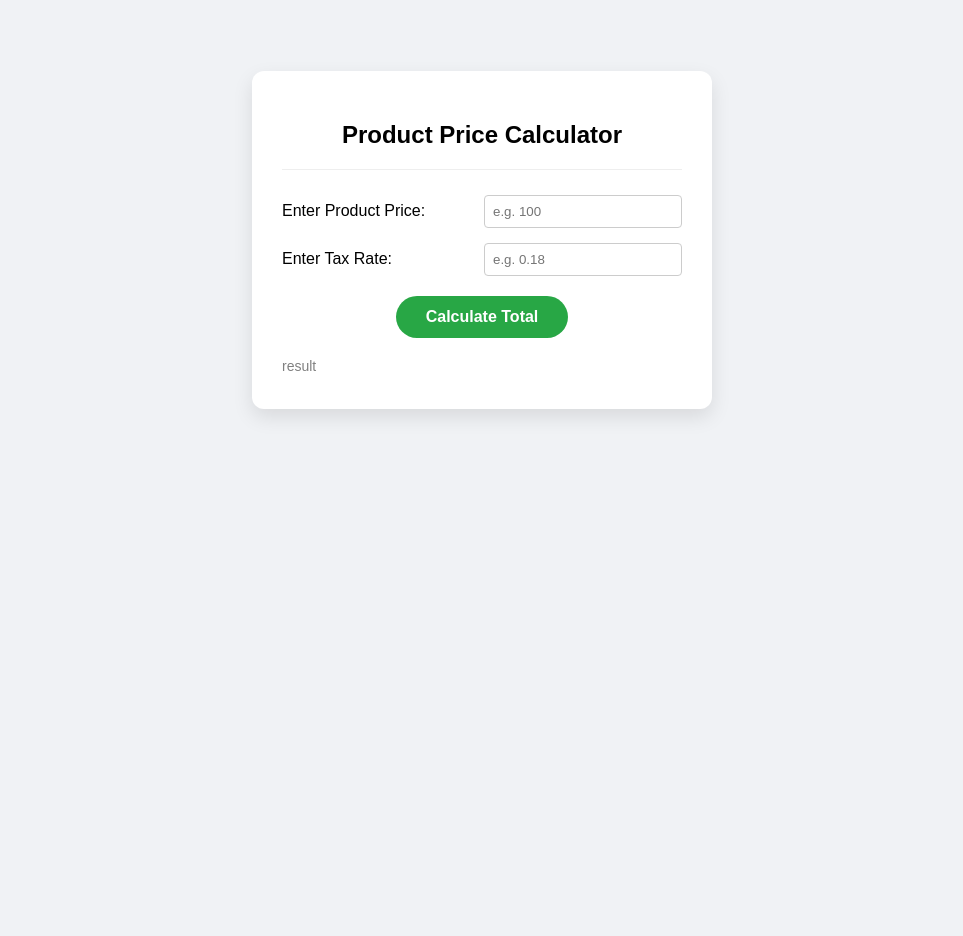
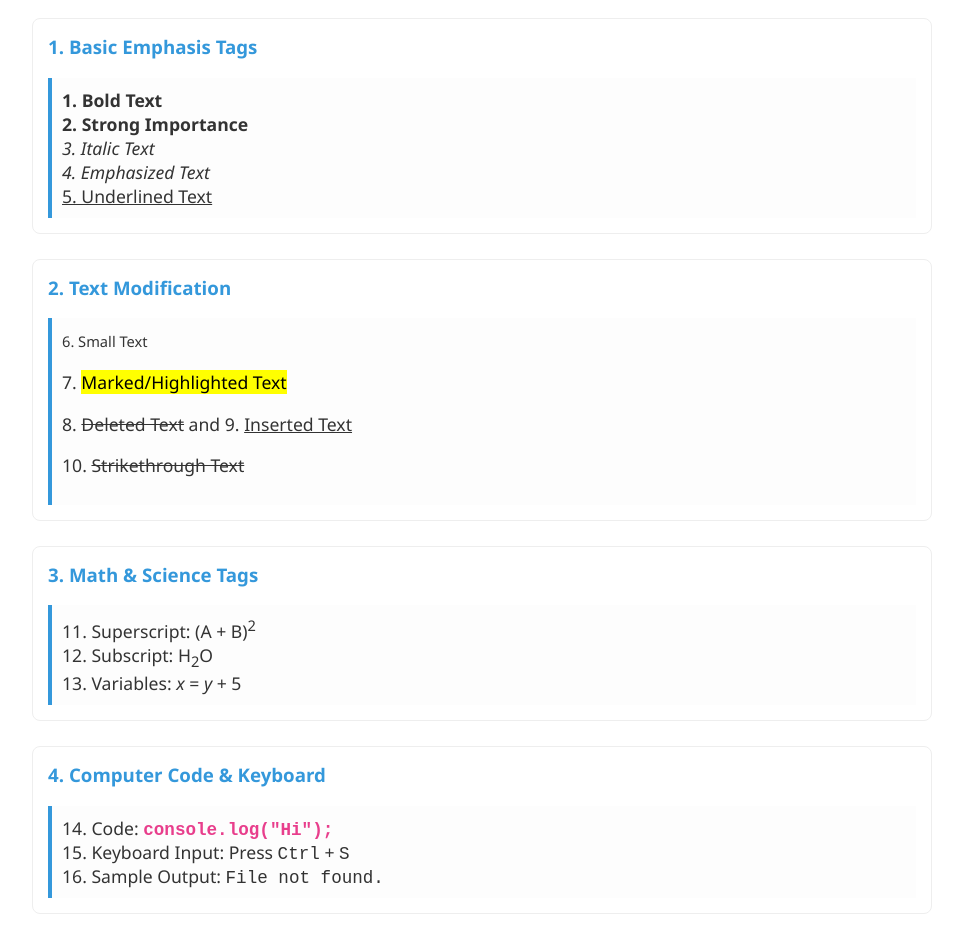
Before and after one commit to asmitha2k4/web-programming, a plain HTML site: page formatting tags/index.html in a window 1280 px wide. Shown: the part 160-1096 px from the top of the page, without its empty margins (158-1121 px from the left). Before the commit the page ends 800 px from the top, so only its background shows below. Drawn offline with Linux system fonts and the light colour scheme.

Commit message:
Html formating tags

```diff
--- a/formatting tags/index.html
+++ b/formatting tags/index.html
@@ -1,62 +1,117 @@
 <!DOCTYPE html>
-<html>
+<html lang="en">
 <head>
+    <meta charset="UTF-8">
+    <title>HTML Formatting</title>
     <style>
-        body { font-family: sans-serif; background-color: #f0f2f5; display: flex; justify-content: center; align-items: center; height: 100vh; margin: 0; }
-        .card { background: white; padding: 30px; border-radius: 12px; box-shadow: 0 8px 20px rgba(0,0,0,0.1); width: 400px; }
-        h2 { text-align: center; border-bottom: 1px solid #eee; padding-bottom: 20px; margin-bottom: 25px; }
-        .input-group { display: flex; justify-content: space-between; align-items: center; margin-bottom: 15px; }
-        input { padding: 8px; border: 1px solid #ccc; border-radius: 4px; width: 180px; }
-        button { background-color: #28a745; color: white; border: none; padding: 12px 30px; border-radius: 25px; cursor: pointer; display: block; margin: 20px auto; font-size: 16px; font-weight: bold; }
-        #result-label { color: grey; font-size: 14px; margin-top: 20px; }
-        #final-amount { color: #28a745; font-weight: bold; font-size: 18px; margin-top: 5px; }
+        body {
+            font-family: 'Segoe UI', Arial, sans-serif;
+            background-color: #f4f7f6;
+            color: #333;
+            margin: 0;
+            padding: 40px;
+        }
+
+        .container {
+            max-width: 900px;
+            margin: auto;
+            background: #fff;
+            padding: 40px;
+            border-radius: 15px;
+            box-shadow: 0 4px 15px rgba(0,0,0,0.1);
+        }
+
+        h1 {
+            text-align: center;
+            color: #2c3e50;
+            border-bottom: 2px solid #3498db;
+            padding-bottom: 10px;
+        }
+
+        .tag-section {
+            margin-bottom: 25px;
+            padding: 15px;
+            border: 1px solid #eee;
+            border-radius: 8px;
+        }
+
+        h3 {
+            color: #3498db;
+            margin-top: 0;
+        }
+
+        /* Result display style */
+        .preview {
+            background: #fdfdfd;
+            padding: 10px;
+            border-left: 4px solid #3498db;
+            font-size: 1.1rem;
+        }
+
+        code {
+            color: #e83e8c;
+            font-weight: bold;
+        }
     </style>
 </head>
 <body>
 
-<div class="card">
-    <h2>Product Price Calculator</h2>
+<div class="container">
+    <h1>HTML Formatting Tags (20 Tags)</h1>
 
-    <div class="input-group">
-        <label>Enter Product Price:</label>
-        <input type="number" id="userPrice" placeholder="e.g. 100">
+    <div class="tag-section">
+        <h3>1. Basic Emphasis Tags</h3>
+        <div class="preview">
+            <b>1. Bold Text</b> <br>
+            <strong>2. Strong Importance</strong> <br>
+            <i>3. Italic Text</i> <br>
+            <em>4. Emphasized Text</em> <br>
+            <u>5. Underlined Text</u>
+        </div>
     </div>
 
-    <div class="input-group">
-        <label>Enter Tax Rate:</label>
-        <input type="text" id="userTax" placeholder="e.g. 0.18">
+    <div class="tag-section">
+        <h3>2. Text Modification</h3>
+        <div class="preview">
+            <small>6. Small Text</small> <br>
+            <p>7. <mark>Marked/Highlighted Text</mark></p>
+            <p>8. <del>Deleted Text</del> and 9. <ins>Inserted Text</ins></p>
+            <p>10. <s>Strikethrough Text</s></p>
+        </div>
     </div>
 
-    <button onclick="calculateTotal()">Calculate Total</button>
+    <div class="tag-section">
+        <h3>3. Math & Science Tags</h3>
+        <div class="preview">
+            11. Superscript: (A + B)<sup>2</sup> <br>
+            12. Subscript: H<sub>2</sub>O <br>
+            13. Variables: <var>x</var> = <var>y</var> + 5
+        </div>
+    </div>
 
-    <div id="result-label">result</div>
-    <div id="final-amount"></div>
+    <div class="tag-section">
+        <h3>4. Computer Code & Keyboard</h3>
+        <div class="preview">
+            14. Code: <code>console.log("Hi");</code> <br>
+            15. Keyboard Input: Press <kbd>Ctrl</kbd> + <kbd>S</kbd> <br>
+            16. Sample Output: <samp>File not found.</samp>
+        </div>
+    </div>
+
+    <div class="tag-section">
+        <h3>5. Quotes & Others</h3>
+        <div class="preview">
+            17. Short Quote: <q>Practice makes perfect</q> <br>
+            18. Abbreviation: <abbr title="World Health Organization">WHO</abbr> <br>
+            19. Citation: <cite>HTML5 Handbook</cite> <br>
+            20. Preformatted:
+            <pre>Line 1
+Line 2 (Preserves spaces)</pre>
+        </div>
+    </div>
+
+    <p style="text-align: center; color: gray;">Asmitha</p>
 </div>
-
-<script>
-    // 1. User-Defined Function (Namma create panna function)
-    function calculateTotal() {
-
-        // 2. Standard Functions (Browser-la default-a irukirathu)
-        // document.getElementById() - Element-a select panna
-        // parseFloat() - Input value-va number-a matha
-        const price = parseFloat(document.getElementById('userPrice').value);
-        const tax = parseFloat(document.getElementById('userTax').value);
-
-        // Validation (Standard 'isNaN' function)
-        if (isNaN(price) || isNaN(tax)) {
-            alert("Please enter valid numbers!");
-            return;
-        }
-
-        // Logic (Calculation)
-        const total = price * tax;
-
-        // Result-a screen-la kaata standard DOM methods
-        document.getElementById('final-amount').innerText =
-            "The final amount is: $" + total.toFixed(2);
-    }
-</script>
 
 </body>
 </html>
```
